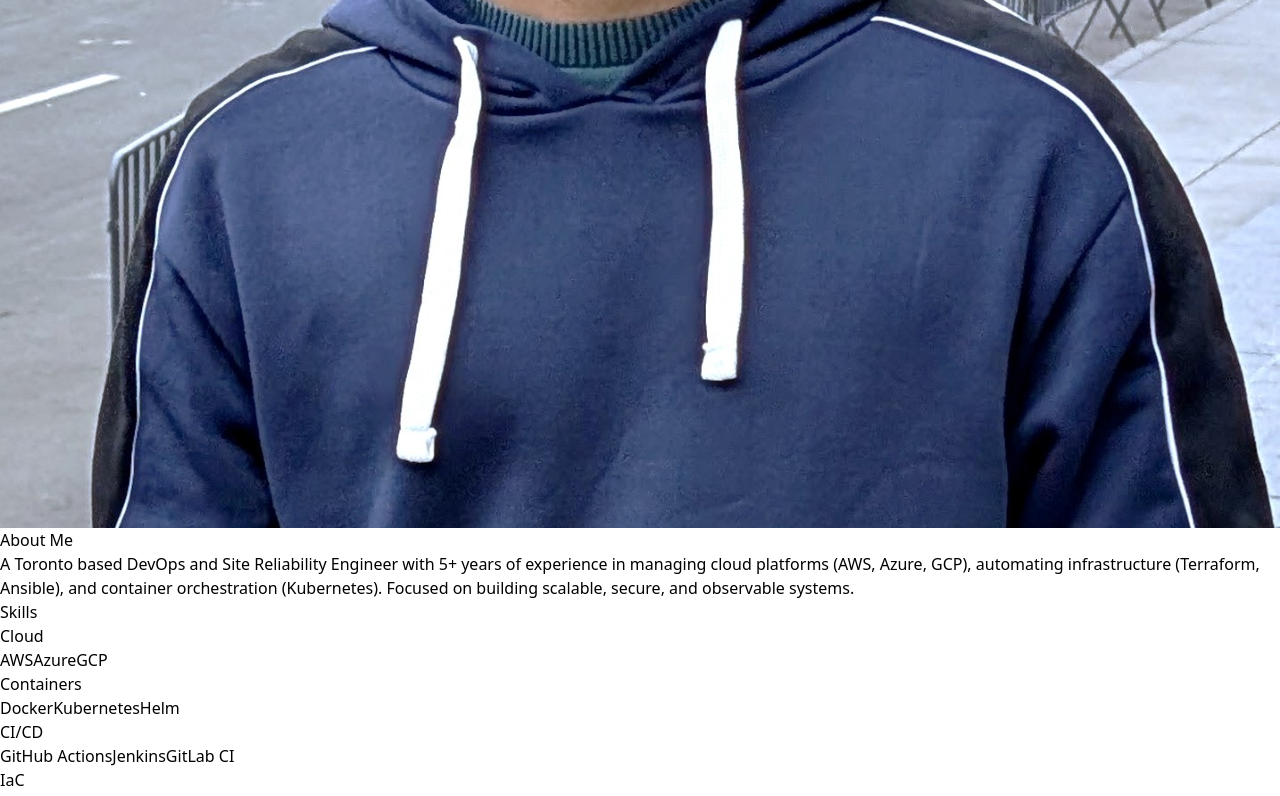
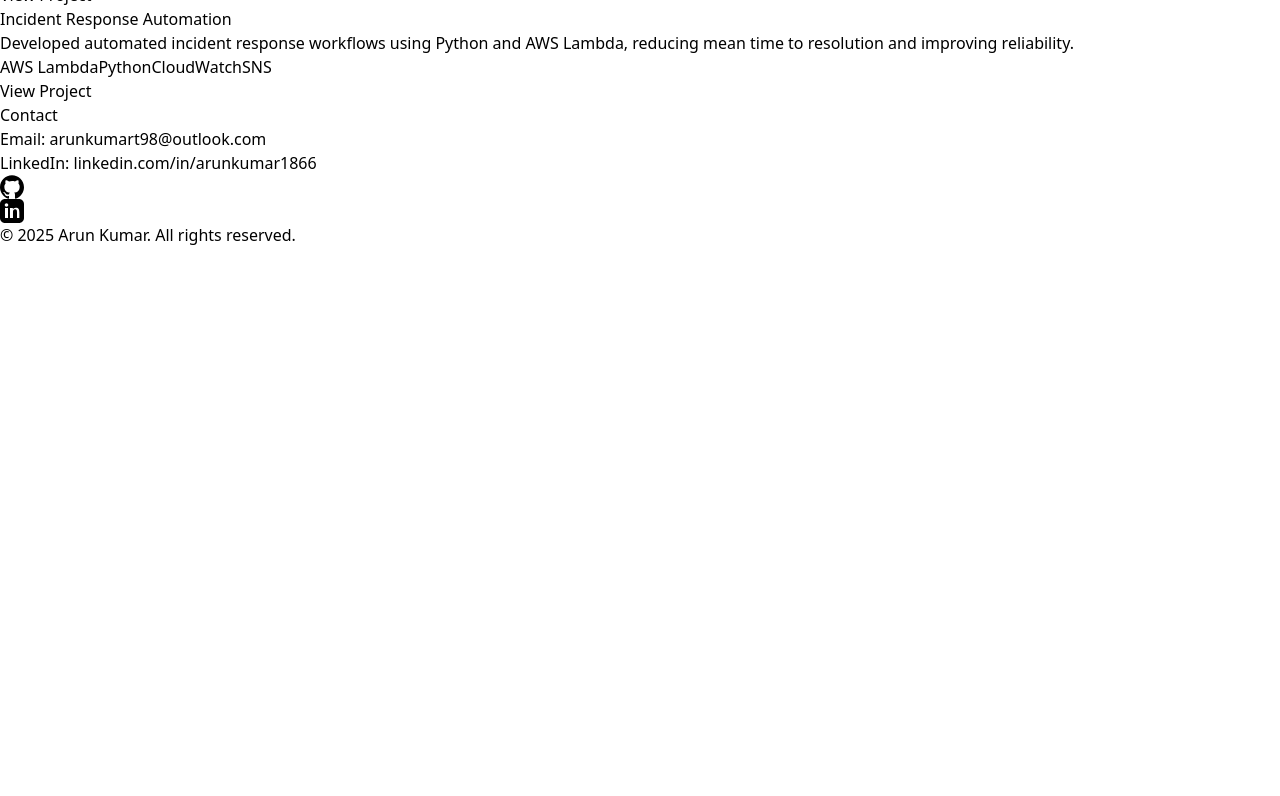
Before and after one commit to arun-t23/devops-portfolio, a React (Vite) app: page / in a window 1280 px wide. Shown: the part 2173-2969 px from the top of the page. After the commit the page ends 2420 px from the top, so only its background shows below. Built offline with nearby package versions, Linux system fonts and the light colour scheme.

Commit message:
Remove profile picture from About section

```diff
--- a/src/components/About.tsx
+++ b/src/components/About.tsx
@@ -1,18 +1,11 @@
 
 const About = () => (
   <section id="about" className="py-16 px-4 bg-gray-900 text-gray-100">
-    <div className="max-w-3xl mx-auto flex flex-col md:flex-row items-center md:items-start gap-8 text-center md:text-left">
-      <img
-        src="/arun.jpg"
-        alt="Arun Kumar"
-        className="w-28 h-28 rounded-full object-cover border-4 border-blue-500 shadow-md mb-4 md:mb-0"
-      />
-      <div>
-        <h2 className="text-3xl font-bold mb-4">About Me</h2>
-        <p className="text-lg mb-2">
-          A Toronto based DevOps and Site Reliability Engineer with 5+ years of experience in managing cloud platforms (AWS, Azure, GCP), automating infrastructure (Terraform, Ansible), and container orchestration (Kubernetes). Focused on building scalable, secure, and observable systems.
-        </p>
-      </div>
+    <div className="max-w-3xl mx-auto text-center">
+      <h2 className="text-3xl font-bold mb-4">About Me</h2>
+      <p className="text-lg mb-2">
+        A Toronto based DevOps and Site Reliability Engineer with 5+ years of experience in managing cloud platforms (AWS, Azure, GCP), automating infrastructure (Terraform, Ansible), and container orchestration (Kubernetes). Focused on building scalable, secure, and observable systems.
+      </p>
     </div>
   </section>
 );
```
